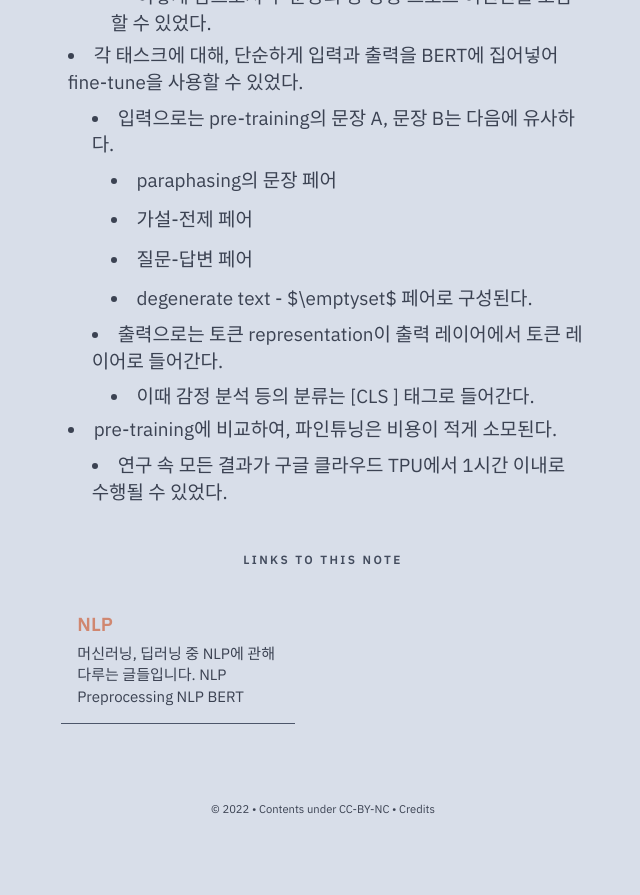
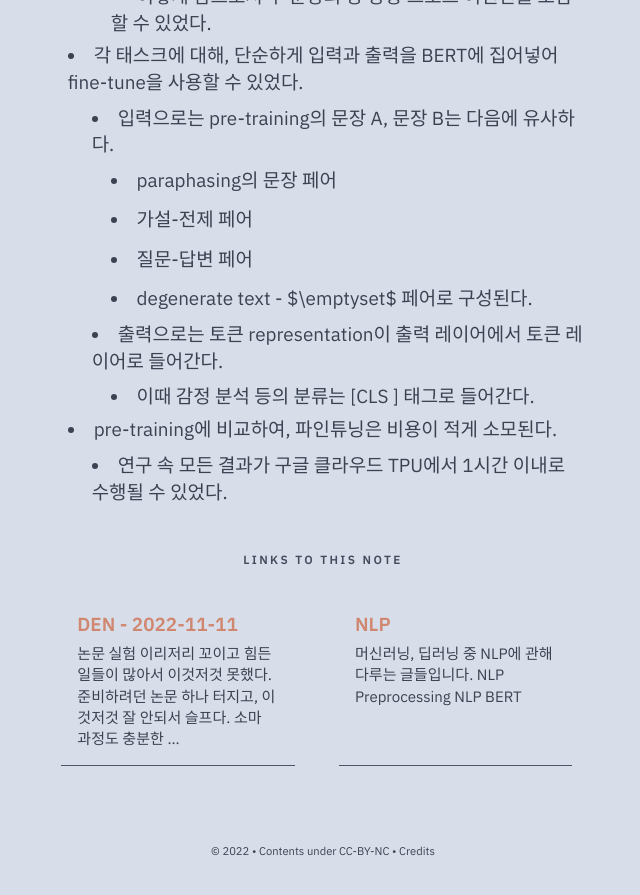
Before and after one commit to timbergrizz/timbergrizz.github.io, a Jekyll site: the page built from _notes/Public/Machine Learning/NLP/NLP - BERT.md, in a window 1280 px wide and 900 px high, scrolled down 7953 px. Shown: the top 895 px of the window, without its empty margins (317-957 px from the left). Built offline with Jekyll 4.4.1, drawn with Linux system fonts in a browser that asks for light colours; comment, search, counter and statistics services are not loaded; before the commit the page ends 8811 px from its top, so only the background shows below that; part of the change alters nothing that is shown.

Commit message:
vault backup: 2022-11-13 01:33:41

```diff
--- /dev/null
+++ b/_notes/Public/DEN/DEN - 2022-11-11.md
@@ -0,0 +1,21 @@
+---
+title : DEN - 2022-11-11
+feed : hide
+date : 11-11-2022
+---
+- 논문 실험 이리저리 꼬이고 힘든 일들이 많아서 이것저것 못했다.
+	- 준비하려던 논문 하나 터지고, 이것저것 잘 안되서 슬프다.
+	- 소마 과정도 충분한 성과를 거두지 못한 것 같아 아쉽고, 이리저리 너무 아쉬운게 많다.
+		- 실패에서 더 배울 수 있다면 좋겠다.
+
+- [[NLP - BERT]]
+	- 이번 주에 논문 리뷰 준비하면서, BERT 관련해서 준비했었다.
+	- 확실히 트렌드가 빠른게, 2년~3년 사이에 SOTA가 바뀌어 버린다.
+		- 진짜 트렌드를 잘 쫓아가지 못하면 도태되겠다는 생각이 들었다.
+		- GPT랑 BERT는 심지어 같은 연도에 나왔더라.
+			- 리더는 아니더라도 패스트 팔로워정도는 되어야 하는데, 나는 글러먹은 것 같다.
+
+- [디자인 패턴](https://refactoring.guru/ko/design-patterns/what-is-pattern)
+	- 소마 채팅방에 누가 글 올려서 읽기 시작했다.
+		- 좀 더 읽어보고 이걸로 글 좀 써봐야겠다.
+	- 리팩터링이고 클린코드고 사놓고 한 페이지도 안읽었는데, 코드에 대해서 좀 더 깊이 생각해 봐야겠다.
```
Also changed, not shown: .obsidian/workspace.json, _notes/Public/Daily Engineering Notes.md (line endings or trailing spaces).
